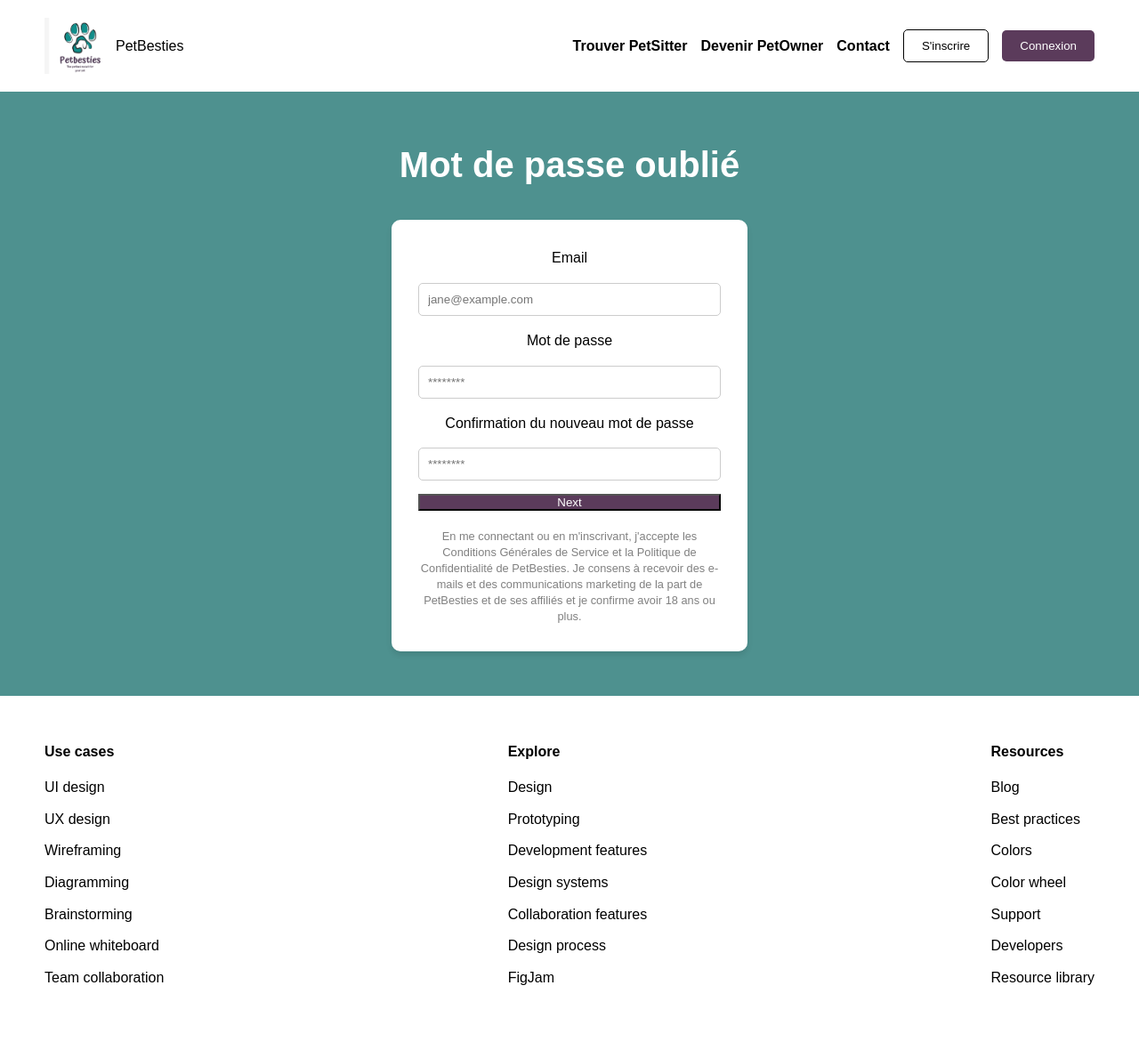
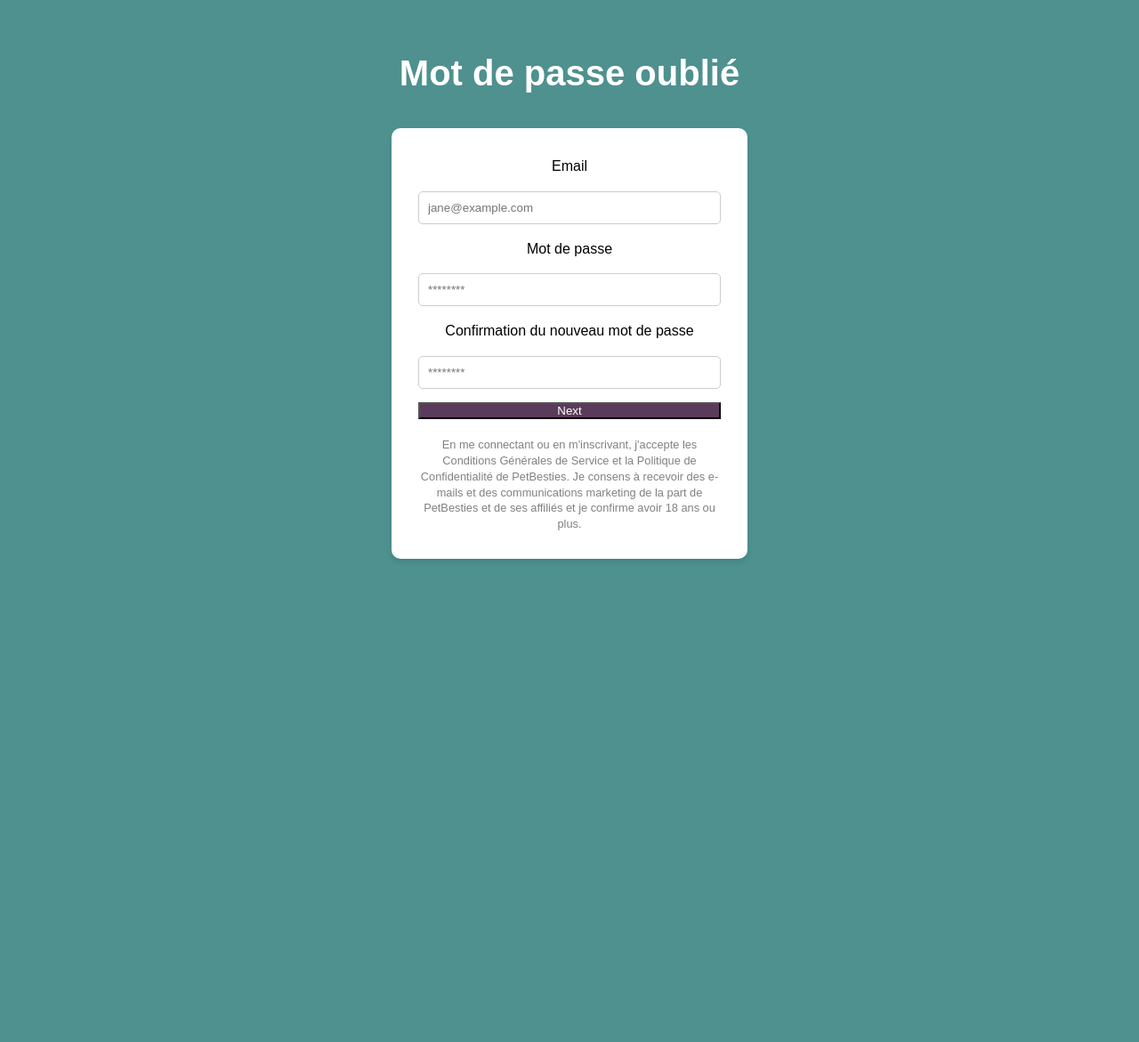
Before and after one commit to Plekiby/PetBesties, a PHP site: the page made by views/mdp_oublié.php in a window 1280 px wide. Shown: the whole page at 89% size. After the commit the page ends 629 px from the top, so only its background shows below. Run offline with PHP 8.4, Linux system fonts and the light colour scheme.

Commit message:
[WIP] Page mdp_oublié

```diff
--- a/public/css/style_mdp.css
+++ b/public/css/style_mdp.css
@@ -1,4 +1,3 @@
-/* Mot de passe oublié */
 /* Reset */
 * {
     margin: 0;
@@ -12,59 +11,6 @@ body {
     background-color: #4e918f;
     color: white;
     line-height: 1.6;
-}
-
-header {
-    display: flex;
-    justify-content: space-between;
-    align-items: center;
-    padding: 20px 50px;
-    background-color: white;
-    color: black;
-}
-
-header .logo {
-    display: flex;
-    align-items: center;
-}
-
-header .logo img {
-    width: 70px;
-    margin-right: 10px;
-}
-
-header nav {
-    display: flex;
-    align-items: center;
-    gap: 15px;
-}
-
-header nav a {
-    color: black;
-    text-decoration: none;
-    font-weight: bold;
-}
-
-header .btn {
-    padding: 10px 20px;
-    border: none;
-    border-radius: 5px;
-    cursor: pointer;
-}
-
-header .btn.primary {
-    background-color: #5b3b5b;
-    color: white;
-}
-
-header .btn.secondary {
-    background-color: white;
-    color: black;
-    border: 1px solid black;
-}
-
-/* Main Content */
-main {
     text-align: center;
     padding: 50px 20px;
 }
@@ -108,28 +54,3 @@ main h1 {
     margin-top: 20px;
     line-height: 1.4;
 }
-
-/* Footer */
-footer {
-    background-color: white;
-    color: black;
-    padding: 50px;
-}
-
-.footer-links {
-    display: flex;
-    justify-content: space-between;
-    gap: 30px;
-}
-
-footer h4 {
-    margin-bottom: 15px;
-}
-
-footer ul {
-    list-style: none;
-}
-
-footer ul li {
-    margin-bottom: 10px;
-}
--- a/views/mdp_oublié.php
+++ b/views/mdp_oublié.php
@@ -4,23 +4,9 @@
     <meta charset="UTF-8">
     <meta name="viewport" content="width=device-width, initial-scale=1.0">
     <title>Mot de Passe Oublié</title>
-    <link rel="stylesheet" href="/petbesties/public/css/style_mdp.css">
+    <link rel="stylesheet" href="/Petbesties/public/css/style_mdp.css">
 </head>
 <body>
-    <header>
-        <div class="logo">
-            <img src="/petbesties/public/images/logo.png" alt="PetBesties Logo">
-            <span>PetBesties</span>
-        </div>
-        <nav>
-            <a href="#">Trouver PetSitter</a>
-            <a href="#">Devenir PetOwner</a>
-            <a href="#">Contact</a>
-            <button class="btn secondary">S'inscrire</button>
-            <button class="btn primary">Connexion</button>
-        </nav>
-    </header>
-
     <main>
         <h1>Mot de passe oublié</h1>
         <div class="form-container">
@@ -43,46 +29,5 @@
             </p>
         </div>
     </main>
-
-    <footer>
-        <div class="footer-links">
-            <div>
-                <h4>Use cases</h4>
-                <ul>
-                    <li>UI design</li>
-                    <li>UX design</li>
-                    <li>Wireframing</li>
-                    <li>Diagramming</li>
-                    <li>Brainstorming</li>
-                    <li>Online whiteboard</li>
-                    <li>Team collaboration</li>
-                </ul>
-            </div>
-            <div>
-                <h4>Explore</h4>
-                <ul>
-                    <li>Design</li>
-                    <li>Prototyping</li>
-                    <li>Development features</li>
-                    <li>Design systems</li>
-                    <li>Collaboration features</li>
-                    <li>Design process</li>
-                    <li>FigJam</li>
-                </ul>
-            </div>
-            <div>
-                <h4>Resources</h4>
-                <ul>
-                    <li>Blog</li>
-                    <li>Best practices</li>
-                    <li>Colors</li>
-                    <li>Color wheel</li>
-                    <li>Support</li>
-                    <li>Developers</li>
-                    <li>Resource library</li>
-                </ul>
-            </div>
-        </div>
-    </footer>
 </body>
 </html>
```
